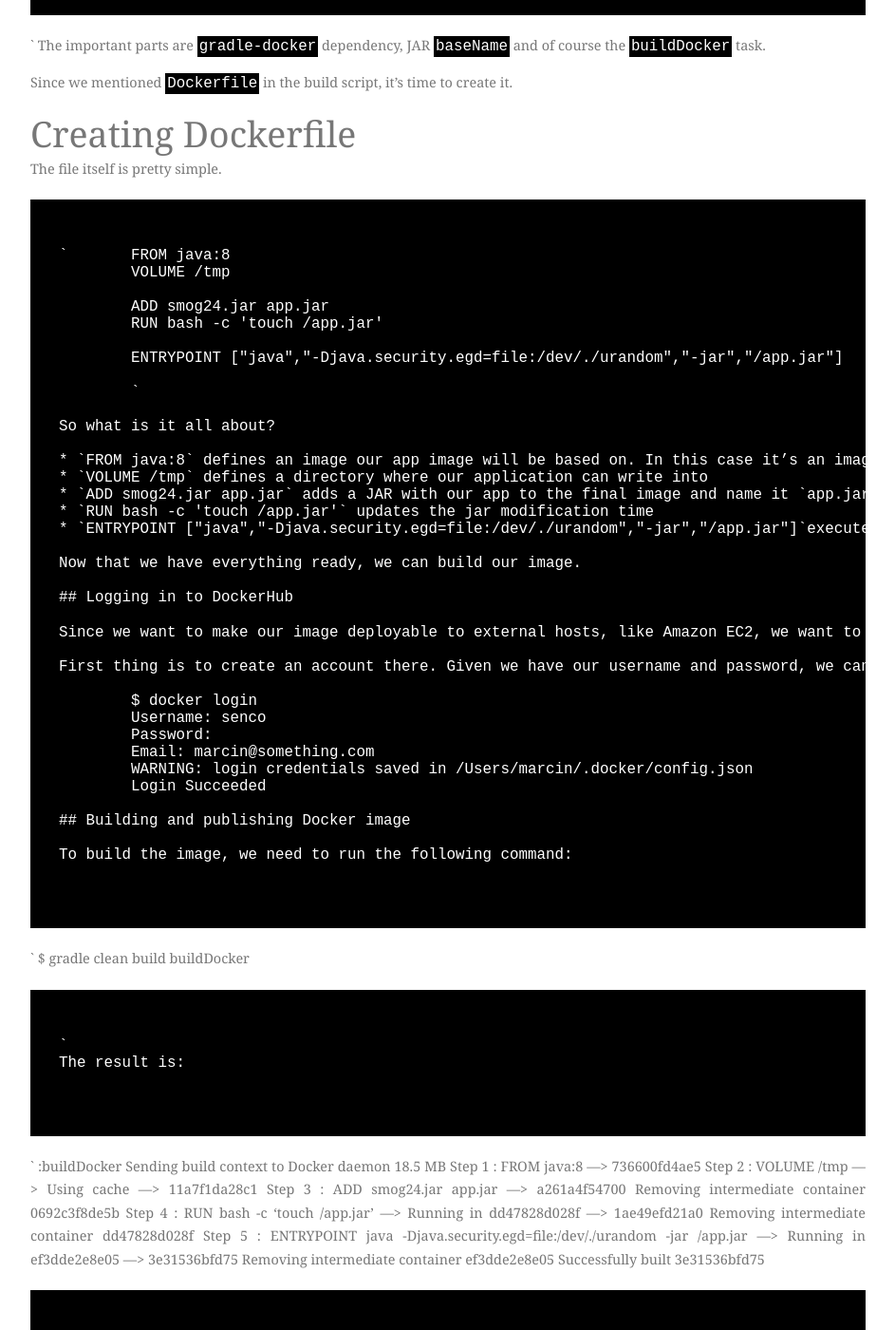
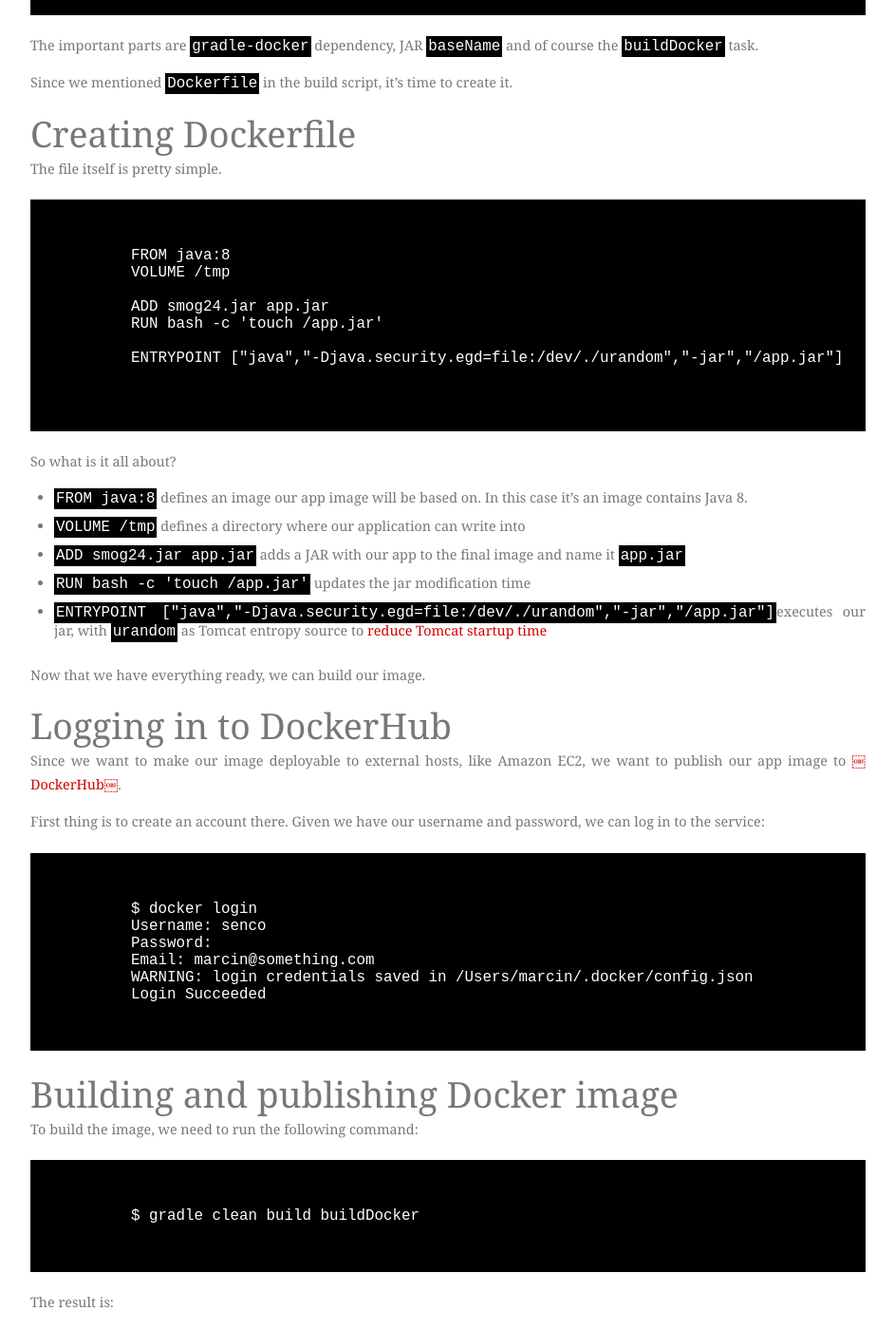
Before and after one commit to MarcinSwierczynski/marcinos.github.com, a Jekyll site: the page built from _posts/2016-03-12-migrating-spring-boot-application-to-docker.markdown, in a window 1280 px wide and 1400 px high, scrolled down 1513 px. Shown: the whole window at 95% size, without its empty margins (168-1111 px from the left). Built offline with Jekyll 4.4.1, drawn with Linux system fonts in a browser that asks for light colours; some of the changed text lies outside the part shown.

Commit message:
Fix small syntax issues in "Migrating Spring Boot Application to Docker" post

````diff
--- a/_posts/2016-03-12-migrating-spring-boot-application-to-docker.markdown
+++ b/_posts/2016-03-12-migrating-spring-boot-application-to-docker.markdown
@@ -13,7 +13,7 @@ categories:
 
 ## What are we going to do?
 
-In this post we’re going to build a minimal viable Spring Boot application that is prepared to work under Docker. Then, we’ll publish our app image to [DockerHub][1].
+In this post we’re going to prepare a Spring Boot application to work under Docker. Then, we’ll publish our app image to [DockerHub][1].
 
 ### Prerequisites
 
@@ -39,7 +39,7 @@ Given we have all parts up and running, we can start with real work. First, we
 The Gradle build file could like the following.
 
 ```groovy
-`	buildscript {
+	buildscript {
 		// ...
 	    dependencies {
 	        // ...
@@ -70,7 +70,7 @@ The Gradle build file could like the following.
 	}
 
 ```
-`
+
 The important parts are `gradle-docker` dependency, JAR `baseName` and of course the `buildDocker` task.
 
 Since we mentioned `Dockerfile` in the build script, it’s time to create it.
@@ -80,7 +80,7 @@ Since we mentioned `Dockerfile` in the build script, it’s time to create it.
 The file itself is pretty simple.
 
 ```
-`	FROM java:8
+	FROM java:8
 	VOLUME /tmp
 
 	ADD smog24.jar app.jar
@@ -88,7 +88,7 @@ The file itself is pretty simple.
 
 	ENTRYPOINT ["java","-Djava.security.egd=file:/dev/./urandom","-jar","/app.jar"]
 
-	`
+```
 
 So what is it all about?
 
@@ -106,25 +106,27 @@ Since we want to make our image deployable to external hosts, like Amazon EC2, w
 
 First thing is to create an account there. Given we have our username and password, we can log in to the service:
 
+```
 	$ docker login
 	Username: senco
 	Password:
 	Email: marcin@something.com
 	WARNING: login credentials saved in /Users/marcin/.docker/config.json
 	Login Succeeded
+```
 
 ## Building and publishing Docker image
 
 To build the image, we need to run the following command:
 
 ```
-`	$ gradle clean build buildDocker
+	$ gradle clean build buildDocker
 ```
-`
+
 The result is:
 
 ```
-`	:buildDocker
+	:buildDocker
 	Sending build context to Docker daemon  18.5 MB
 	Step 1 : FROM java:8
 	 ---> 736600fd4ae5
@@ -150,22 +152,22 @@ The result is:
 
 	BUILD SUCCESSFUL
 ```
-`
+
 Now, we can run our app with:
 
 ```
-`	$ docker run -p 8080:8080 -t senco/smog24
+	$ docker run -p 8080:8080 -t senco/smog24
 ```
-`
+
 And verify it’s running:
 
 ```
-`	$ docker ps
+	$ docker ps
 	CONTAINER ID        IMAGE               COMMAND                  CREATED              STATUS              PORTS                    NAMES
 	1328062c2da0        senco/smog24        "java -Djava.security"   About a minute ago   Up About a minute   0.0.0.0:8080->8080/tcp   jolly_thompson
 
 ```
-`
+
 ## Wrapping up
 
 In this article, we learned how to dockerize Spring Boot application.
````
